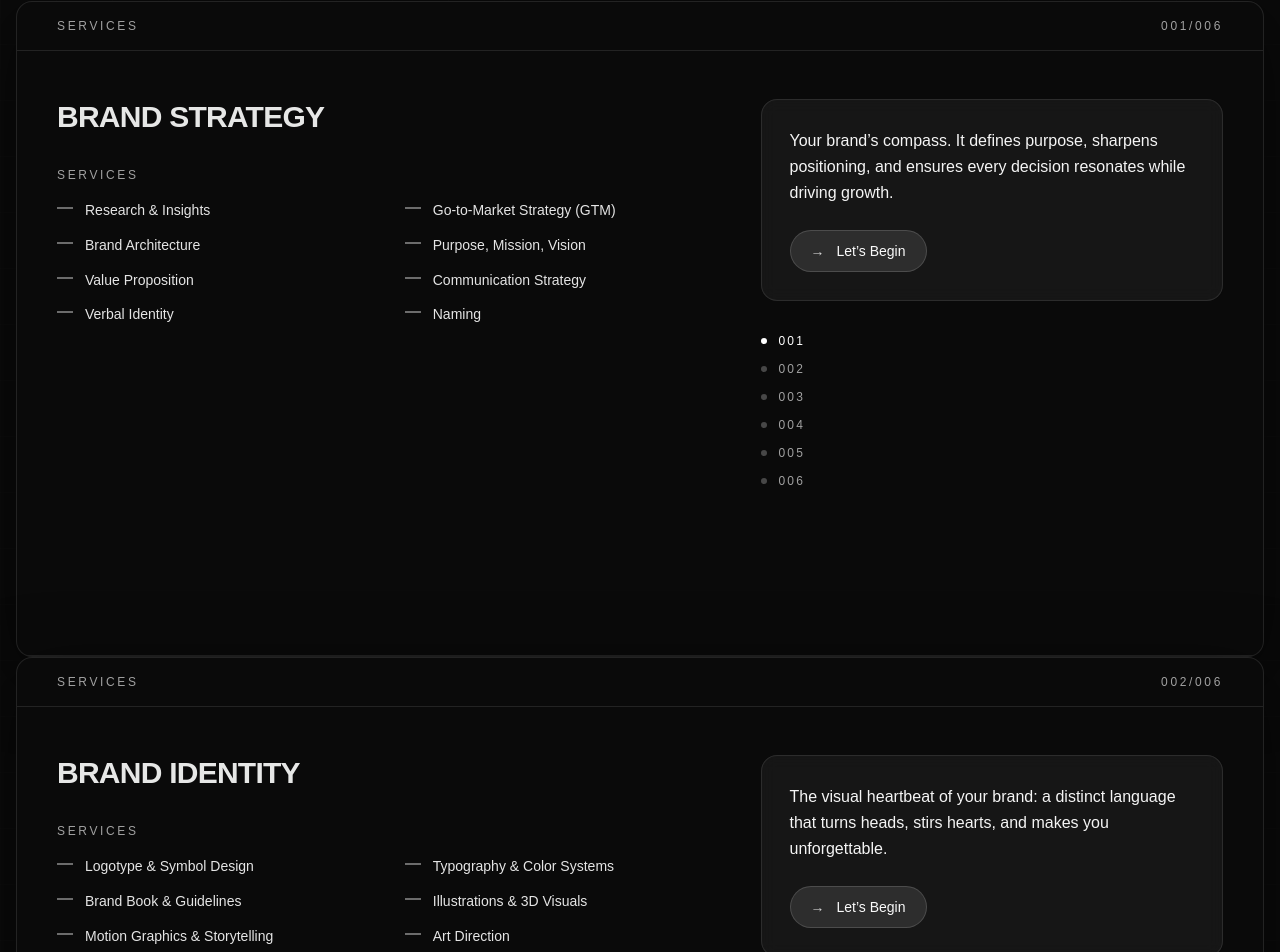
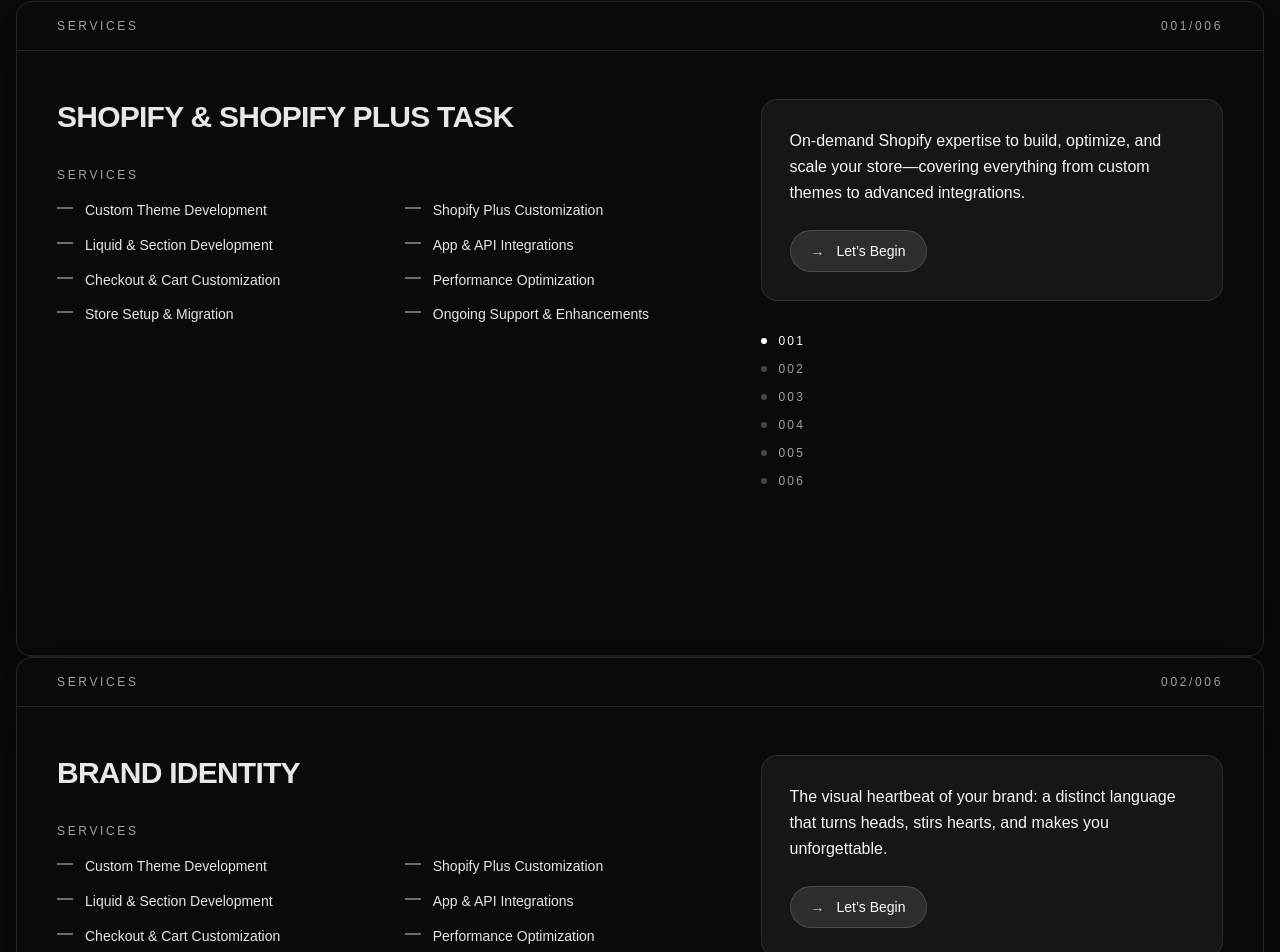
Before and after one commit to Vijendra2016/shopifytaskerwebapp, a Next.js app: page / in a window 1280 px wide. Shown: the part 900-1852 px from the top of the page. Built offline with nearby package versions, Linux system fonts and the light colour scheme; no server answers; what tailwindcss-animated would draw is missing.

Commit message:
HP - Section update

```diff
--- a/src/app/components/ServicesPinned.tsx
+++ b/src/app/components/ServicesPinned.tsx
@@ -13,18 +13,18 @@ type Service = {
 
 const SERVICES: Service[] = [
   {
-    title: "Brand Strategy",
+    title: "Shopify & Shopify Plus Task",
     description:
-      "Your brand’s compass. It defines purpose, sharpens positioning, and ensures every decision resonates while driving growth.",
+      "On-demand Shopify expertise to build, optimize, and scale your store—covering everything from custom themes to advanced integrations.",
     bullets: [
-      "Research & Insights",
-      "Go-to-Market Strategy (GTM)",
-      "Brand Architecture",
-      "Purpose, Mission, Vision",
-      "Value Proposition",
-      "Communication Strategy",
-      "Verbal Identity",
-      "Naming",
+      "Custom Theme Development",
+    "Shopify Plus Customization",
+    "Liquid & Section Development",
+    "App & API Integrations",
+    "Checkout & Cart Customization",
+    "Performance Optimization",
+    "Store Setup & Migration",
+    "Ongoing Support & Enhancements",
     ],
   },
   {
@@ -32,13 +32,14 @@ const SERVICES: Service[] = [
     description:
       "The visual heartbeat of your brand: a distinct language that turns heads, stirs hearts, and makes you unforgettable.",
     bullets: [
-      "Logotype & Symbol Design",
-      "Typography & Color Systems",
-      "Brand Book & Guidelines",
-      "Illustrations & 3D Visuals",
-      "Motion Graphics & Storytelling",
-      "Art Direction",
-      "Packaging Design",
+      "Custom Theme Development",
+    "Shopify Plus Customization",
+    "Liquid & Section Development",
+    "App & API Integrations",
+    "Checkout & Cart Customization",
+    "Performance Optimization",
+    "Store Setup & Migration",
+    "Ongoing Support & Enhancements",
     ],
   },
   {
@@ -206,7 +207,7 @@ export default function ServicesAtlantiser() {
           </div>
 
           <h2 className="mt-5 max-w-4xl text-balance text-3xl font-semibold tracking-tight md:text-5xl">
-            Full-service studio to transform brands & digital experiences.
+            On-demand Shopify designers & developers for growing brands.
           </h2>
 
           <div className="mt-6 h-px w-full bg-white/10" />
```
